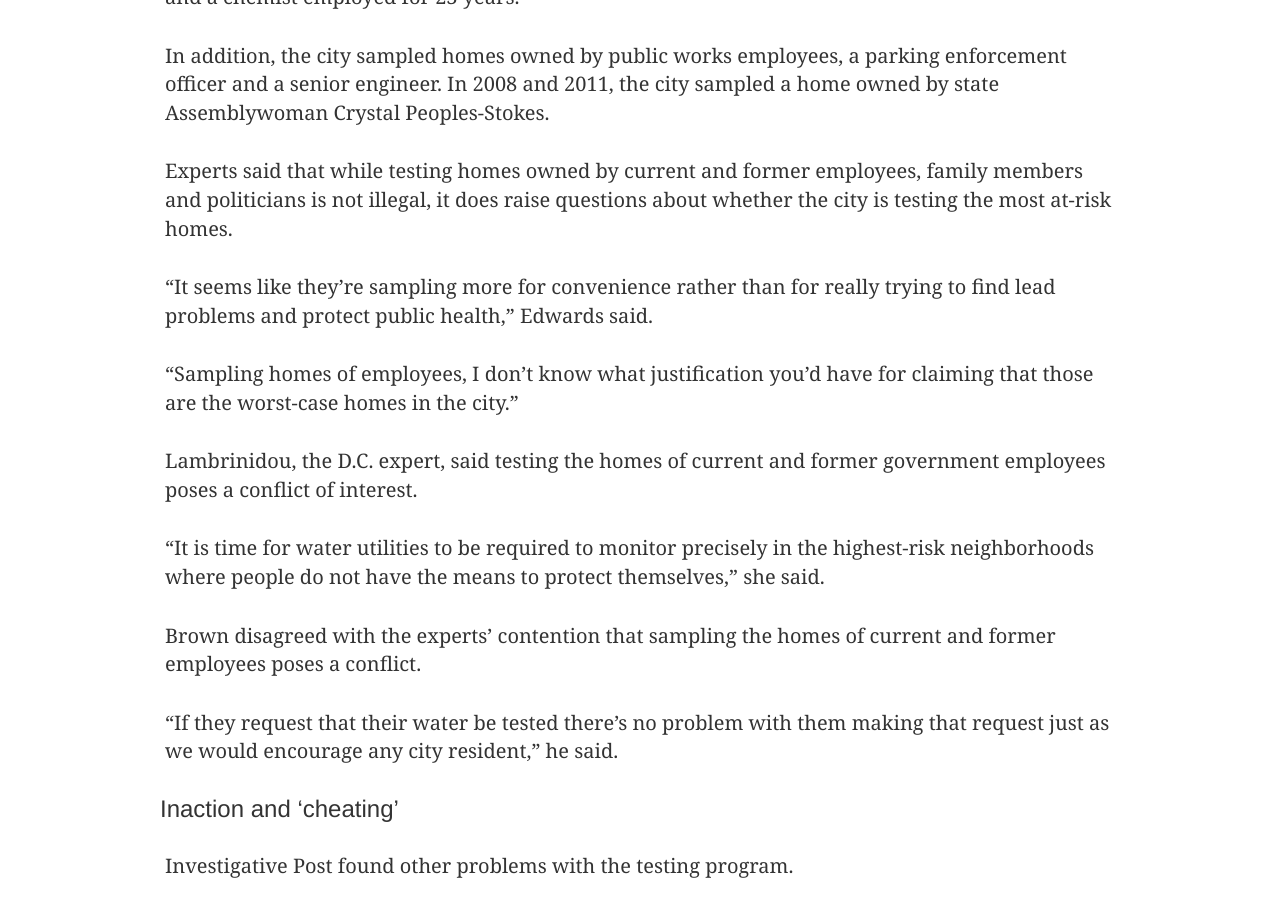
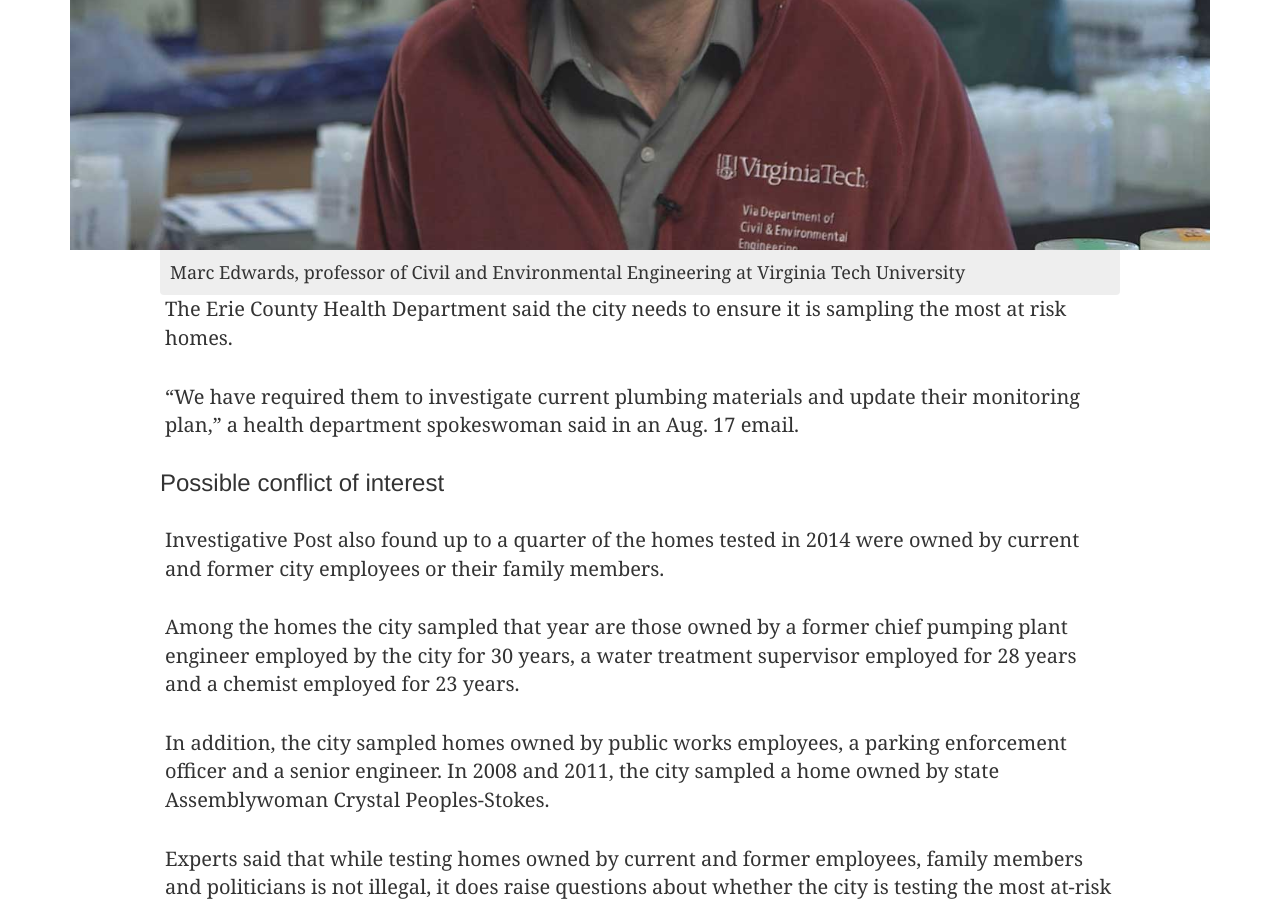
Before and after one commit to investigativepost/lead-buffalo-2016, a Jekyll site: the page built from index.md, in a window 1280 px wide and 900 px high, scrolled down 7689 px. Built offline with Jekyll 4.4.1, drawn with Linux system fonts in a browser that asks for light colours; nearby versions of some CDN libraries; a style sheet for code colours, icons or effects is not loaded.

Commit message:
Update index.md

```diff
--- a/index.md
+++ b/index.md
@@ -125,6 +125,9 @@ Furthermore, many of the records the city provided are from a century ago, some
 “We ran into this in Flint, Michigan, where we’re learning that the error rate in these records is about 50 percent,” Edwards said.
 
 “So, how do you know if you’re meeting the law when the records may not have been updated? I mean, it’s hard to believe that in some of those homes the service line hasn’t been replaced in a hundred years.”
+
+<div class="container"><img src="img/virginia_tech.jpg" class="img-responsive" /></div>
+<div class="caption"><p>Marc Edwards, professor of Civil and Environmental Engineering at Virginia Tech University</p></div>
 
 The Erie County Health Department said the city needs to ensure it is sampling the most at risk homes.
 
```
